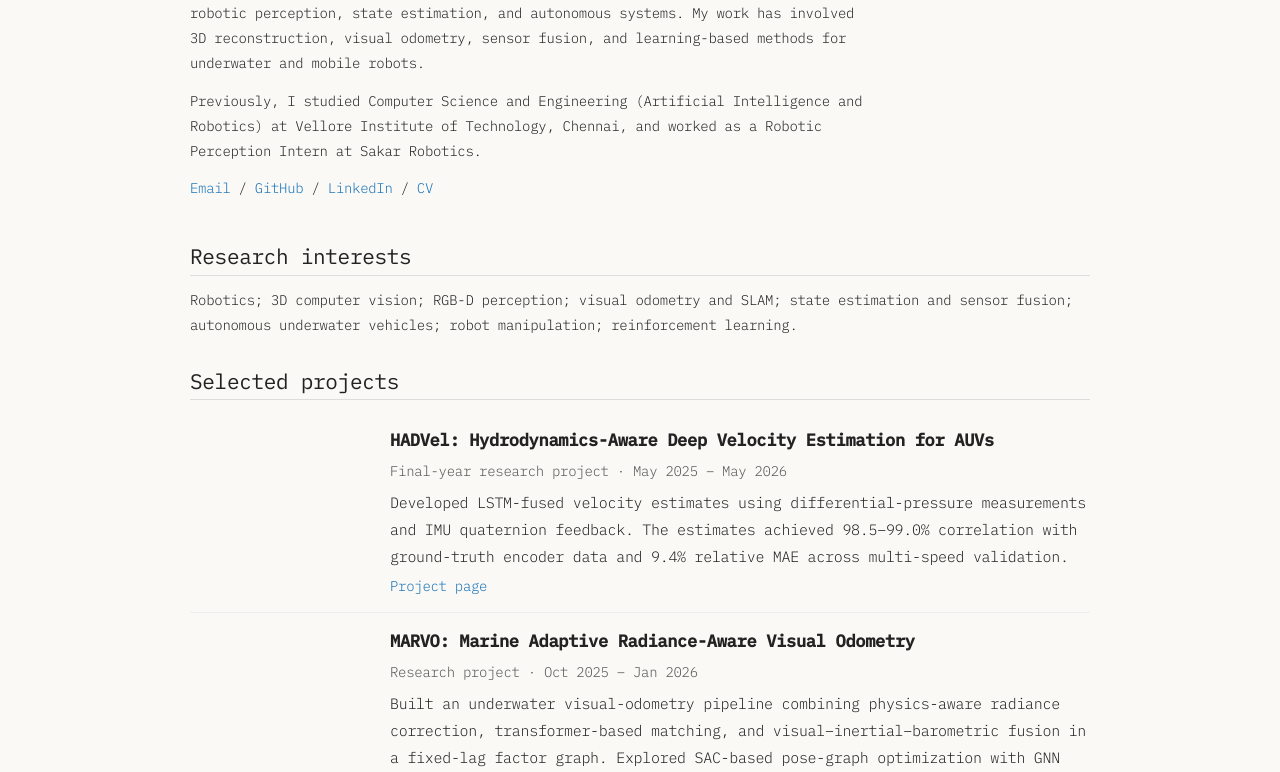
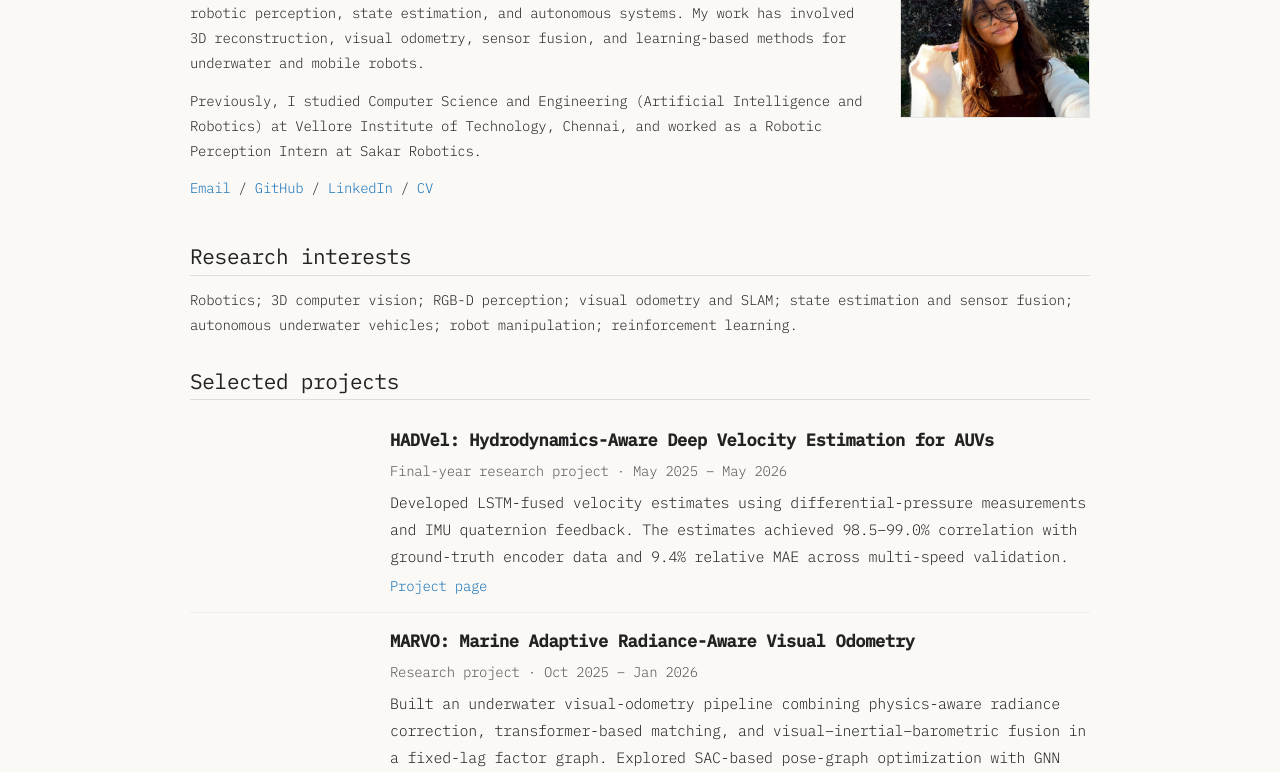
Before and after one commit to aaliya-work/aaliya-work.github.io, a plain HTML site: page index.html in a window 1280 px wide. Shown: the part 143-915 px from the top of the page. Drawn offline with Linux system fonts and the light colour scheme.

Commit message:
Update index.html

```diff
--- a/index.html
+++ b/index.html
@@ -135,7 +135,7 @@ html = r'''<!DOCTYPE html>
       </p>
     </div>
     <!-- Add a portrait at images/aaliya.jpg, or remove this img element. -->
-    <img class="portrait" src="images/aaliya.jpg" alt="Aaliya Alam"
+    <img class="portrait" src="images/aaliya1.jpeg" alt="Aaliya Alam"
          onerror="this.style.display='none'">
   </header>
 
```
